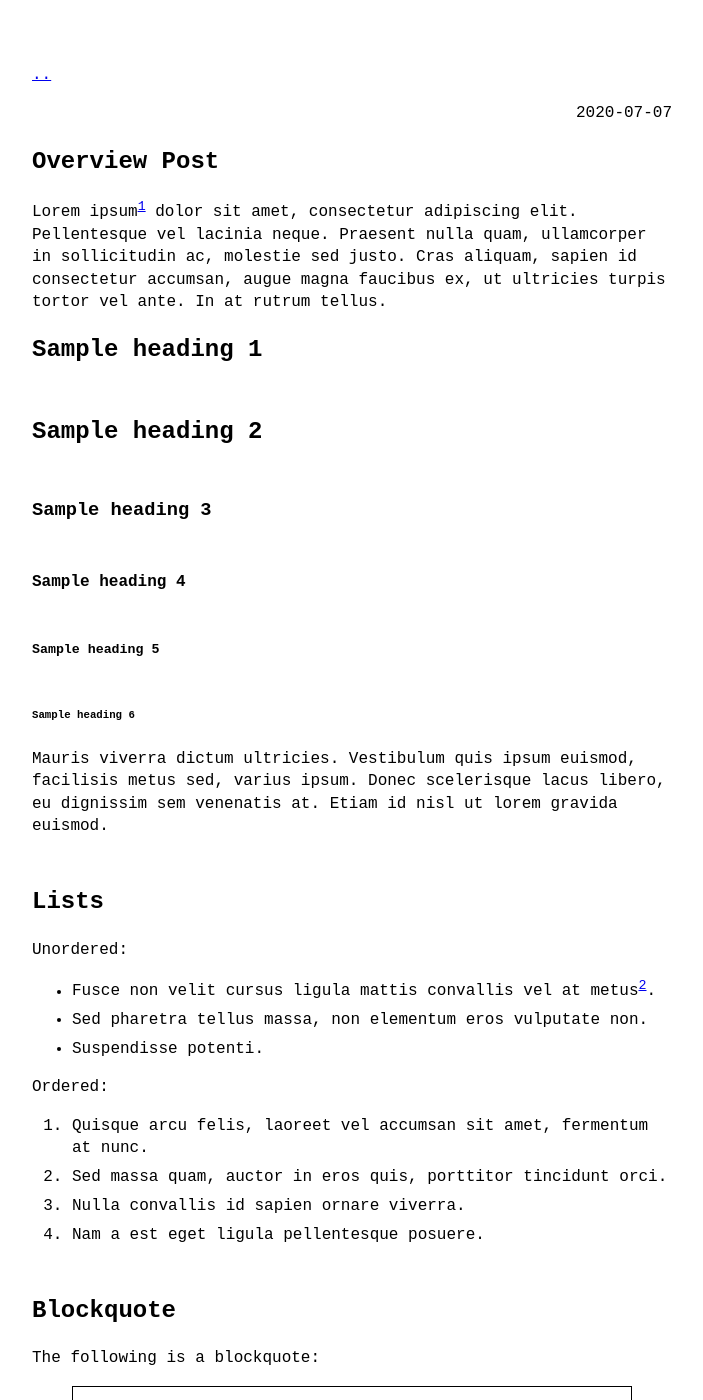
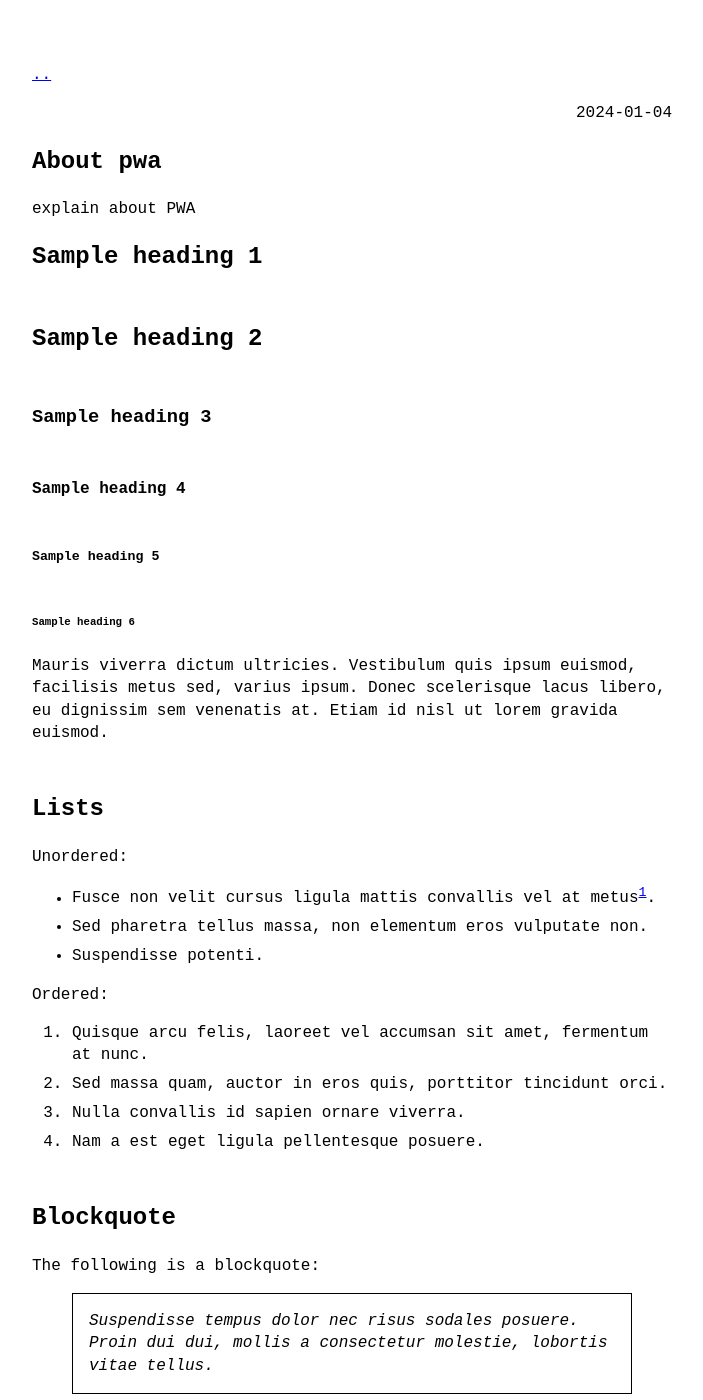
Before and after one commit to democracyjo/democracyjo.github.io, a Jekyll site: the page built from _posts/2024-01-04-about PWA.md, in a window 1280 px wide and 1400 px high. Shown: the whole window, without its empty margins (288-991 px from the left). Built offline with Jekyll 4.4.1, drawn with Linux system fonts in a browser that asks for light colours; some of the changed text lies outside the part shown.

```diff
--- a/_posts/2020-07-07-overview-post.md
+++ b/_posts/2024-01-04-about PWA.md
@@ -3,7 +3,7 @@ layout: post
 category: example
 ---
 
-Lorem ipsum[^1] dolor sit amet, consectetur adipiscing elit. Pellentesque vel lacinia neque. Praesent nulla quam, ullamcorper in sollicitudin ac, molestie sed justo. Cras aliquam, sapien id consectetur accumsan, augue magna faucibus ex, ut ultricies turpis tortor vel ante. In at rutrum tellus.
+explain about PWA
 
 # Sample heading 1
 ## Sample heading 2
```
Also changed, not shown: _posts/2020-07-09-post-example-with-hr.md (+4 -2 lines), manifest.json (deleted), maskable_icon.png (deleted).
